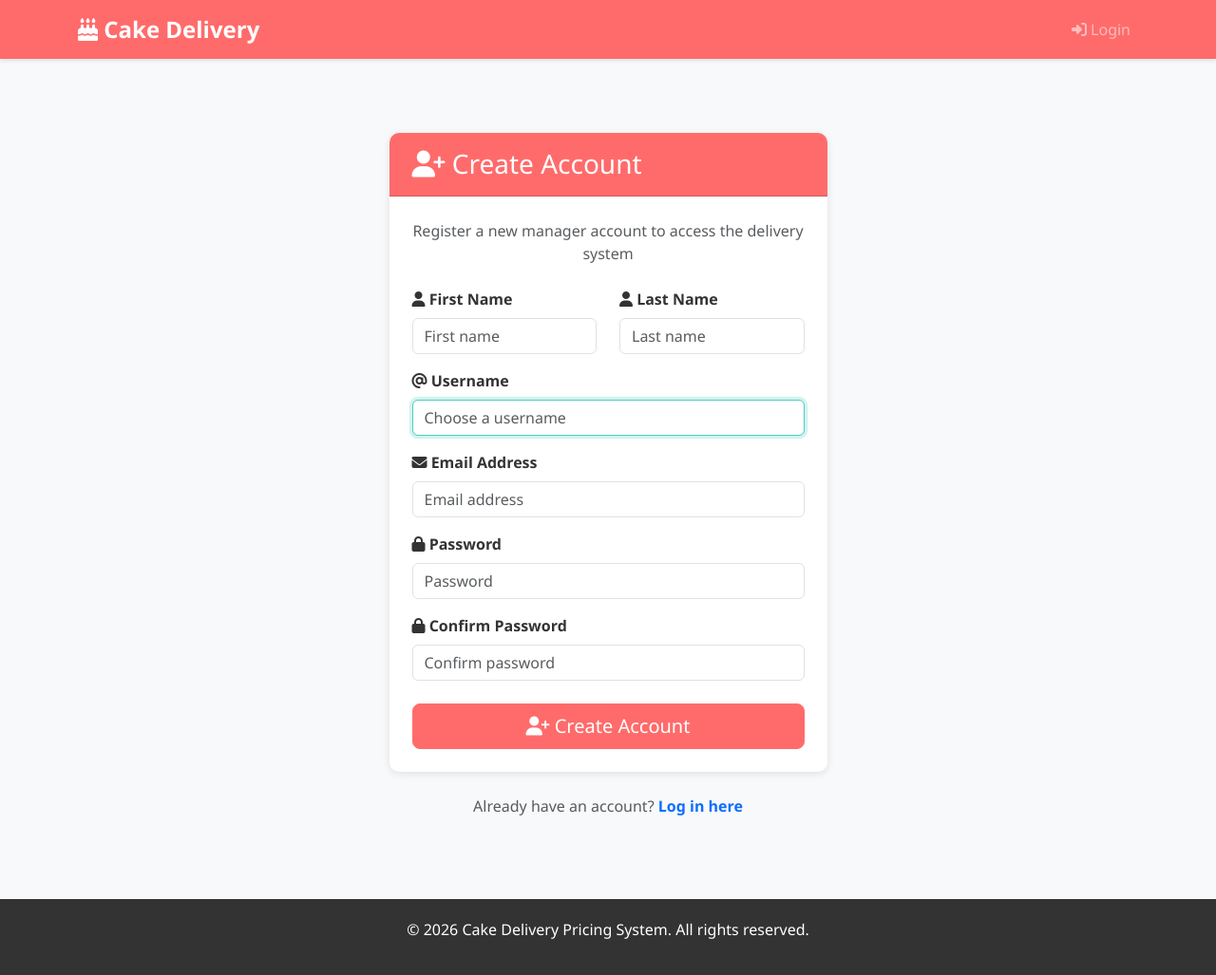
After one commit to JohnPaulOtieno/Cake-City-Delivery-Calculator-System, a Django app: page /signup/ in a window 1280 px wide. The commit adds this page. Shown: the whole page at 95% size. Run offline with Django 5.2, Linux system fonts and the light colour scheme; some libraries are stand-ins or nearby versions.

Commit message:
Add user signup, WhiteNoise static files, and Vercel deployment config
- Add SignUpForm and signup view so managers can self-register
- Link signup page from the login screen
- Add whitenoise for static file serving and dj-database-url for DATABASE_URL support
- Add vercel.json and build_files.sh for Vercel deployment
- Update settings to support DATABASE_URL (PostgreSQL), fallback SQLite in /tmp on Vercel, and configurable ALLOWED_HOSTS

Co-Authored-By: Claude Sonnet 4.6 <noreply@anthropic.com>

```diff
--- a/cake_delivery/urls.py
+++ b/cake_delivery/urls.py
@@ -18,7 +18,7 @@ from django.contrib import admin
 from django.contrib.auth.views import LogoutView
 from django.urls import path, include
 from django.views.generic import RedirectView
-from deliveries.views import CustomLoginView
+from deliveries.views import CustomLoginView, signup_view
 
 urlpatterns = [
     # Root URL - redirect to dashboard if authenticated, otherwise to login
@@ -30,6 +30,7 @@ urlpatterns = [
     # Authentication
     path('login/', CustomLoginView.as_view(), name='login'),
     path('logout/', LogoutView.as_view(), name='logout'),
+    path('signup/', signup_view, name='signup'),
 
     # App URLs
     path('deliveries/', include('deliveries.urls')),
--- a/deliveries/forms.py
+++ b/deliveries/forms.py
@@ -1,7 +1,47 @@
 from django import forms
+from django.contrib.auth.forms import UserCreationForm
 from django.contrib.auth.models import User
 from .models import Delivery
 from stores.models import Store
+
+
+class SignUpForm(UserCreationForm):
+    first_name = forms.CharField(
+        max_length=30,
+        required=True,
+        widget=forms.TextInput(attrs={'class': 'form-control', 'placeholder': 'First name'}),
+        label="First Name",
+    )
+    last_name = forms.CharField(
+        max_length=30,
+        required=True,
+        widget=forms.TextInput(attrs={'class': 'form-control', 'placeholder': 'Last name'}),
+        label="Last Name",
+    )
+    email = forms.EmailField(
+        required=True,
+        widget=forms.EmailInput(attrs={'class': 'form-control', 'placeholder': 'Email address'}),
+        label="Email Address",
+    )
+
+    class Meta:
+        model = User
+        fields = ('first_name', 'last_name', 'username', 'email', 'password1', 'password2')
+
+    def __init__(self, *args, **kwargs):
+        super().__init__(*args, **kwargs)
+        self.fields['username'].widget.attrs.update({'class': 'form-control', 'placeholder': 'Choose a username'})
+        self.fields['password1'].widget.attrs.update({'class': 'form-control', 'placeholder': 'Password'})
+        self.fields['password2'].widget.attrs.update({'class': 'form-control', 'placeholder': 'Confirm password'})
+
+    def save(self, commit=True):
+        user = super().save(commit=False)
+        user.first_name = self.cleaned_data['first_name']
+        user.last_name = self.cleaned_data['last_name']
+        user.email = self.cleaned_data['email']
+        if commit:
+            user.save()
+        return user
 
 
 class DeliveryForm(forms.ModelForm):
--- a/deliveries/views.py
+++ b/deliveries/views.py
@@ -3,6 +3,7 @@ from django.http import JsonResponse
 from django.views.decorators.http import require_http_methods
 from django.contrib.auth.decorators import login_required
 from django.contrib.auth.views import LoginView, LogoutView
+from django.contrib import messages
 from django.db.models import Q, Count, Sum, Avg, F
 from django.utils import timezone
 from datetime import timedelta
@@ -10,7 +11,7 @@ from decimal import Decimal
 import json
 
 from .models import Delivery
-from .forms import DeliveryForm, OrderHistoryFilterForm
+from .forms import DeliveryForm, OrderHistoryFilterForm, SignUpForm
 from stores.models import Store
 from .utils import (
     calculate_fare,
@@ -28,6 +29,23 @@ class CustomLoginView(LoginView):
     """Custom login view for managers."""
     template_name = 'deliveries/login.html'
     redirect_authenticated_user = True
+
+
+@require_http_methods(["GET", "POST"])
+def signup_view(request):
+    if request.user.is_authenticated:
+        return redirect('new_delivery')
+
+    if request.method == 'POST':
+        form = SignUpForm(request.POST)
+        if form.is_valid():
+            form.save()
+            messages.success(request, 'Account created successfully. You can now log in.')
+            return redirect('login')
+    else:
+        form = SignUpForm()
+
+    return render(request, 'deliveries/signup.html', {'form': form})
 
 
 # ============================================================================
--- a/requirements.txt
+++ b/requirements.txt
@@ -9,3 +9,5 @@ qrcode==7.4.2
 pillow>=10.0
 plotly>=5.0
 africastalking>=2.0
+whitenoise==6.7.0
+dj-database-url==2.2.0
--- a/templates/deliveries/login.html
+++ b/templates/deliveries/login.html
@@ -67,9 +67,8 @@
         </div>
 
         <p class="text-center mt-4 text-muted">
-            <small>
-                Contact your administrator if you don't have login credentials
-            </small>
+            Don't have an account?
+            <a href="{% url 'signup' %}" class="text-decoration-none fw-semibold">Sign up here</a>
         </p>
     </div>
 </div>
--- /dev/null
+++ b/templates/deliveries/signup.html
@@ -0,0 +1,96 @@
+{% extends 'base.html' %}
+
+{% block title %}Sign Up - Cake Delivery System{% endblock %}
+
+{% block content %}
+<div class="row justify-content-center">
+    <div class="col-md-6 col-lg-5">
+        <div class="card mt-5">
+            <div class="card-header">
+                <h3 class="mb-0">
+                    <i class="fas fa-user-plus"></i> Create Account
+                </h3>
+            </div>
+            <div class="card-body p-4">
+                <p class="text-muted text-center mb-4">
+                    Register a new manager account to access the delivery system
+                </p>
+
+                <form method="post" novalidate>
+                    {% csrf_token %}
+
+                    <div class="row">
+                        <div class="col-sm-6 mb-3">
+                            <label for="{{ form.first_name.id_for_label }}" class="form-label">
+                                <i class="fas fa-user"></i> First Name
+                            </label>
+                            {{ form.first_name }}
+                            {% if form.first_name.errors %}
+                            <div class="invalid-feedback d-block">{{ form.first_name.errors.0 }}</div>
+                            {% endif %}
+                        </div>
+                        <div class="col-sm-6 mb-3">
+                            <label for="{{ form.last_name.id_for_label }}" class="form-label">
+                                <i class="fas fa-user"></i> Last Name
+                            </label>
+                            {{ form.last_name }}
+                            {% if form.last_name.errors %}
+                            <div class="invalid-feedback d-block">{{ form.last_name.errors.0 }}</div>
+                            {% endif %}
+                        </div>
+                    </div>
+
+                    <div class="mb-3">
+                        <label for="{{ form.username.id_for_label }}" class="form-label">
+                            <i class="fas fa-at"></i> Username
+                        </label>
+                        {{ form.username }}
+                        {% if form.username.errors %}
+                        <div class="invalid-feedback d-block">{{ form.username.errors.0 }}</div>
+                        {% endif %}
+                    </div>
+
+                    <div class="mb-3">
+                        <label for="{{ form.email.id_for_label }}" class="form-label">
+                            <i class="fas fa-envelope"></i> Email Address
+                        </label>
+                        {{ form.email }}
+                        {% if form.email.errors %}
+                        <div class="invalid-feedback d-block">{{ form.email.errors.0 }}</div>
+                        {% endif %}
+                    </div>
+
+                    <div class="mb-3">
+                        <label for="{{ form.password1.id_for_label }}" class="form-label">
+                            <i class="fas fa-lock"></i> Password
+                        </label>
+                        {{ form.password1 }}
+                        {% if form.password1.errors %}
+                        <div class="invalid-feedback d-block">{{ form.password1.errors.0 }}</div>
+                        {% endif %}
+                    </div>
+
+                    <div class="mb-4">
+                        <label for="{{ form.password2.id_for_label }}" class="form-label">
+                            <i class="fas fa-lock"></i> Confirm Password
+                        </label>
+                        {{ form.password2 }}
+                        {% if form.password2.errors %}
+                        <div class="invalid-feedback d-block">{{ form.password2.errors.0 }}</div>
+                        {% endif %}
+                    </div>
+
+                    <button type="submit" class="btn btn-primary w-100 btn-lg">
+                        <i class="fas fa-user-plus"></i> Create Account
+                    </button>
+                </form>
+            </div>
+        </div>
+
+        <p class="text-center mt-4 text-muted">
+            Already have an account?
+            <a href="{% url 'login' %}" class="text-decoration-none fw-semibold">Log in here</a>
+        </p>
+    </div>
+</div>
+{% endblock %}
```
Also changed, not shown: cake_delivery/settings.py (+24 -7 lines), vercel.json (added), 1 other file.
